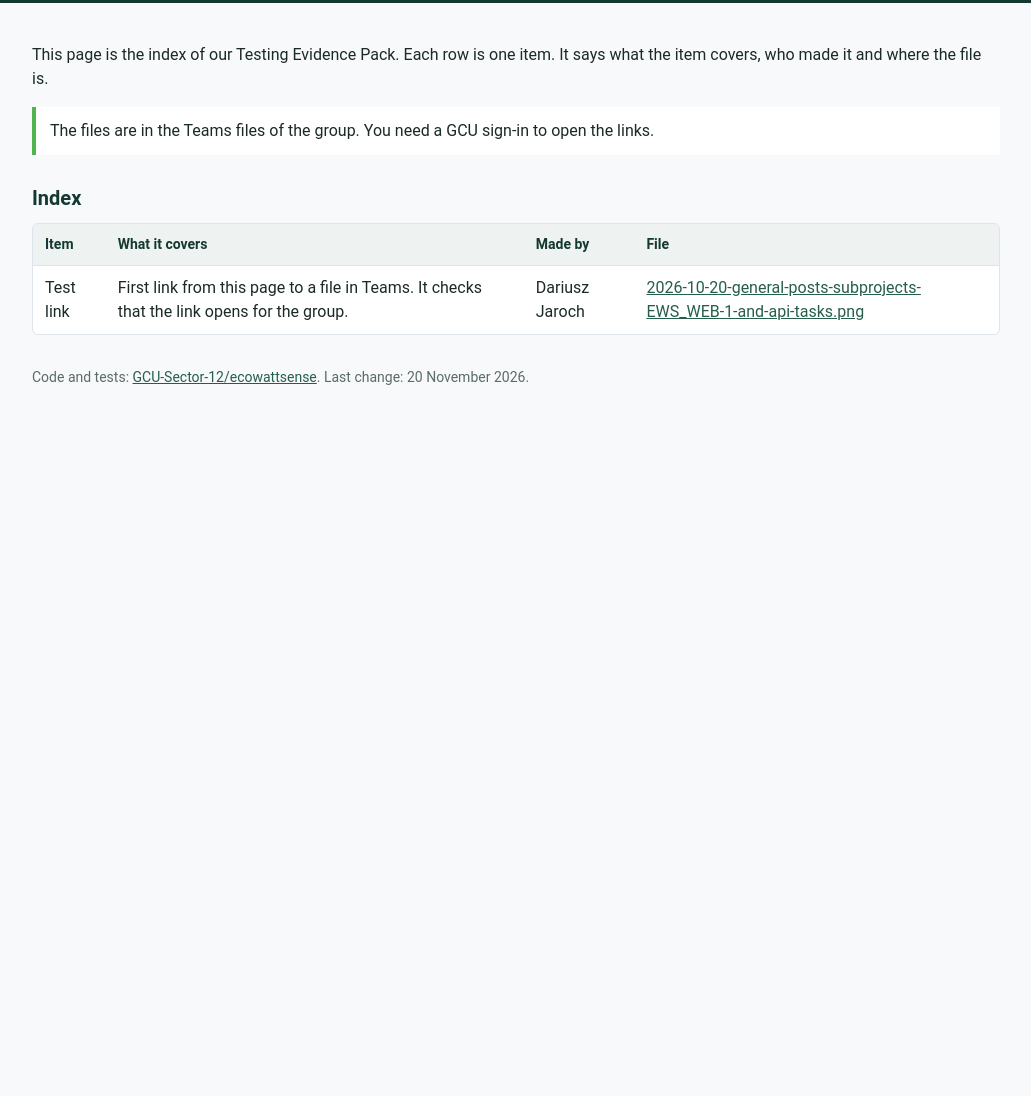
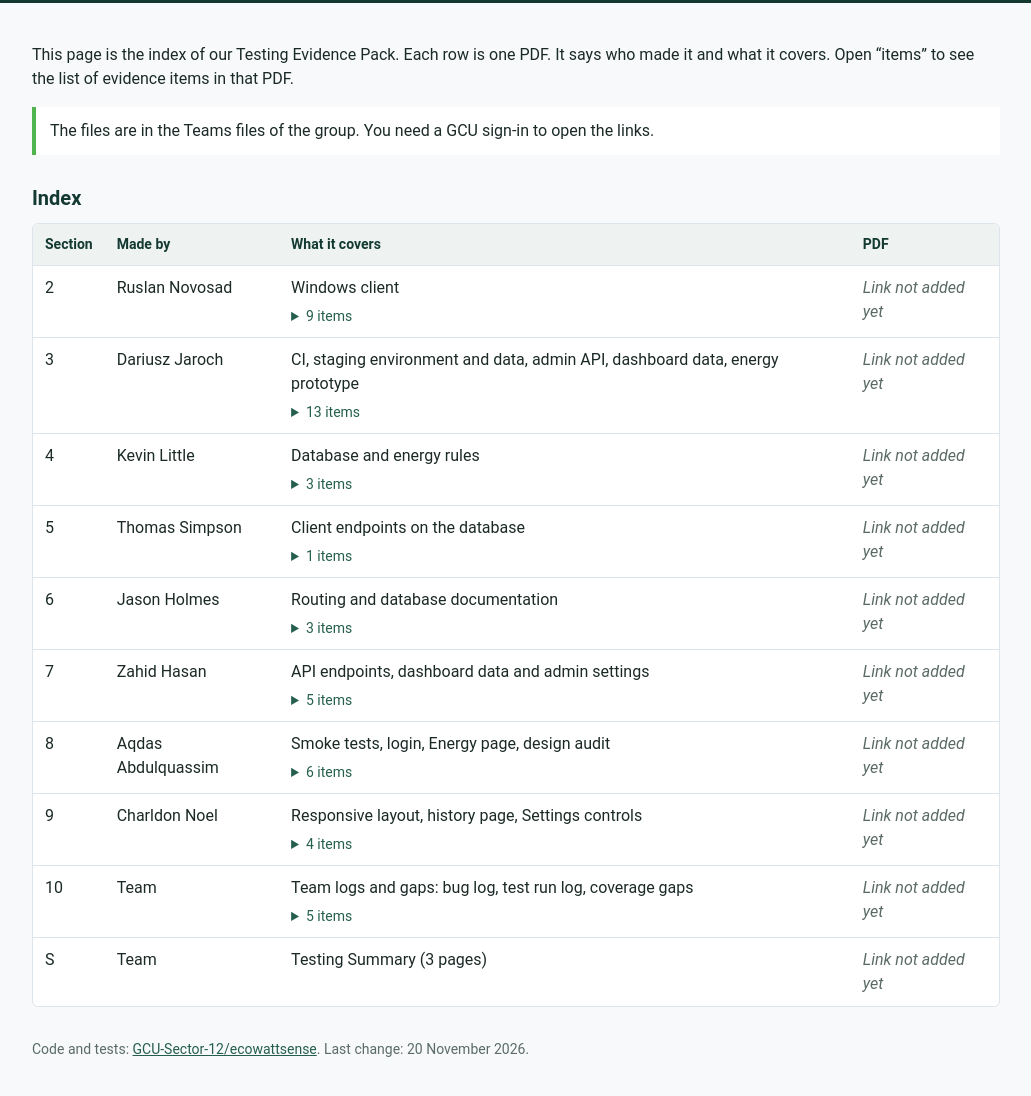
Before and after one commit to GCU-Sector-12/ecowattsense-testing-evidence, a plain HTML site: page index.html in a window 1280 px wide. Shown: the part 120-1216 px from the top of the page, without its empty margins (124-1155 px from the left). Before the commit the page ends 800 px from the top, so only its background shows below. Drawn offline with Linux system fonts and the light colour scheme.

Commit message:
Make the page a simple index of one PDF per team member
Ten rows: sections 2 to 10 and the Testing Summary. Each row names the person,
what the PDF covers and the evidence items in it. The PDF links are still empty.

Co-Authored-By: Claude Fable 5.2 <noreply@anthropic.com>

```diff
--- a/index.html
+++ b/index.html
@@ -21,6 +21,10 @@
     th { background: #EEF3F1; color: var(--dark); font-size: 14px; }
     tr:last-child td { border-bottom: 0; }
     a { color: var(--accent); }
+    details { margin-top: 6px; font-size: 14px; color: var(--muted); }
+    details ul { margin: 6px 0 0; padding-left: 18px; }
+    summary { cursor: pointer; color: var(--accent); }
+    .wait { color: var(--muted); font-style: italic; }
     footer { color: var(--muted); font-size: 14px; margin-top: 32px; }
   </style>
 </head>
@@ -32,21 +36,75 @@
     </div>
   </header>
   <main>
-    <p>This page is the index of our Testing Evidence Pack. Each row is one item. It says what the item covers, who made it and where the file is.</p>
+    <p>This page is the index of our Testing Evidence Pack. Each row is one PDF. It says who made it and what it covers. Open “items” to see the list of evidence items in that PDF.</p>
     <div class="note">The files are in the Teams files of the group. You need a GCU sign-in to open the links.</div>
 
     <h2>Index</h2>
     <div class="scroll">
       <table>
         <thead>
-          <tr><th>Item</th><th>What it covers</th><th>Made by</th><th>File</th></tr>
+          <tr><th>Section</th><th>Made by</th><th>What it covers</th><th>PDF</th></tr>
         </thead>
         <tbody>
           <tr>
-            <td>Test link</td>
-            <td>First link from this page to a file in Teams. It checks that the link opens for the group.</td>
+            <td>2</td>
+            <td>Ruslan Novosad</td>
+            <td>Windows client<details><summary>9 items</summary><ul><li>2.1 State classification and report contract</li><li>2.2 Device identity regression</li><li>2.3 Live monitoring and the packaged tray client</li><li>2.4 Client starts at sign-in</li><li>2.5 Restart after a forced exit</li><li>2.6 Client stays stopped when autostart is disabled</li><li>2.7 Only one running copy</li><li>2.8 Memory of the tray client</li><li>2.9 24-hour team test procedure</li></ul></details></td>
+            <td><span class="wait">Link not added yet</span></td>
+          </tr>
+          <tr>
+            <td>3</td>
             <td>Dariusz Jaroch</td>
-            <td><a href="https://caledonianac.sharepoint.com/:i:/r/sites/GroupProject26_27-Group122/Shared%20Documents/dariusz-logbook-evidence/2026-10-20-general-posts-subprojects-EWS_WEB-1-and-api-tasks.png?d=w3fca1cb49fba4b98b96f6fb3f72a7fcb&amp;csf=1&amp;web=1&amp;e=4v7aAE">2026-10-20-general-posts-subprojects-EWS_WEB-1-and-api-tasks.png</a></td>
+            <td>CI, staging environment and data, admin API, dashboard data, energy prototype<details><summary>13 items</summary><ul><li>3.1 Report schema check and CI on every pull request</li><li>3.2 Dashboard history, labels, settings and installer components</li><li>3.3 Computer editing, name rule and rooms API</li><li>3.4 Staging dashboard built with real data</li><li>3.5 History of a staging laptop</li><li>3.6 Save settings on staging</li><li>3.7 Login on the dev dashboard with the staging API</li><li>3.8 Admin input validation and session handling</li><li>3.9 Energy measurement prototype and Windows energy suite</li><li>3.10 Independent checks of other members’ work</li><li>3.11 Staging environment and automatic deploy</li><li>3.12 Dashboard test setup with Vitest</li><li>3.13 Nesting check for the code rule</li></ul></details></td>
+            <td><span class="wait">Link not added yet</span></td>
+          </tr>
+          <tr>
+            <td>4</td>
+            <td>Kevin Little</td>
+            <td>Database and energy rules<details><summary>3 items</summary><ul><li>4.1 Database tables and seeding</li><li>4.2 Energy rates and energy calculation</li><li>4.3 Database-backed smoke tests</li></ul></details></td>
+            <td><span class="wait">Link not added yet</span></td>
+          </tr>
+          <tr>
+            <td>5</td>
+            <td>Thomas Simpson</td>
+            <td>Client endpoints on the database<details><summary>1 items</summary><ul><li>5.1 Registration, settings and ping use the database</li></ul></details></td>
+            <td><span class="wait">Link not added yet</span></td>
+          </tr>
+          <tr>
+            <td>6</td>
+            <td>Jason Holmes</td>
+            <td>Routing and database documentation<details><summary>3 items</summary><ul><li>6.1 Plain-path routing</li><li>6.2 Legacy demo with plain paths</li><li>6.3 Database section for D5 and ER diagram</li></ul></details></td>
+            <td><span class="wait">Link not added yet</span></td>
+          </tr>
+          <tr>
+            <td>7</td>
+            <td>Zahid Hasan</td>
+            <td>API endpoints, dashboard data and admin settings<details><summary>5 items</summary><ul><li>7.1 Loading, error and empty states</li><li>7.2 Authenticated client endpoints</li><li>7.3 History and dashboard database reads</li><li>7.4 Devices and summary from the real API</li><li>7.5 Admin settings API</li></ul></details></td>
+            <td><span class="wait">Link not added yet</span></td>
+          </tr>
+          <tr>
+            <td>8</td>
+            <td>Aqdas Abdulquassim</td>
+            <td>Smoke tests, login, Energy page, design audit<details><summary>6 items</summary><ul><li>8.1 Login page and route guard</li><li>8.2 Staging smoke tests</li><li>8.3 Real login and logout API</li><li>8.4 Energy Usage page</li><li>8.5 Pages against the mock-up and style guide</li><li>8.6 Computer editing in the dashboard</li></ul></details></td>
+            <td><span class="wait">Link not added yet</span></td>
+          </tr>
+          <tr>
+            <td>9</td>
+            <td>Charldon Noel</td>
+            <td>Responsive layout, history page, Settings controls<details><summary>4 items</summary><ul><li>9.1 Responsive layout</li><li>9.2 History page on sample data</li><li>9.3 History page in the browser</li><li>9.4 Settings controls</li></ul></details></td>
+            <td><span class="wait">Link not added yet</span></td>
+          </tr>
+          <tr>
+            <td>10</td>
+            <td>Team</td>
+            <td>Team logs and gaps: bug log, test run log, coverage gaps<details><summary>5 items</summary><ul><li>10.1 Re-run of the current dev branch</li><li>10.2 Bug and issue log</li><li>10.3 Test run log</li><li>10.4 Open pull requests</li><li>10.5 Coverage gaps</li></ul></details></td>
+            <td><span class="wait">Link not added yet</span></td>
+          </tr>
+          <tr>
+            <td>S</td>
+            <td>Team</td>
+            <td>Testing Summary (3 pages)</td>
+            <td><span class="wait">Link not added yet</span></td>
           </tr>
         </tbody>
       </table>
```
Also changed, not shown: 1 other file.
